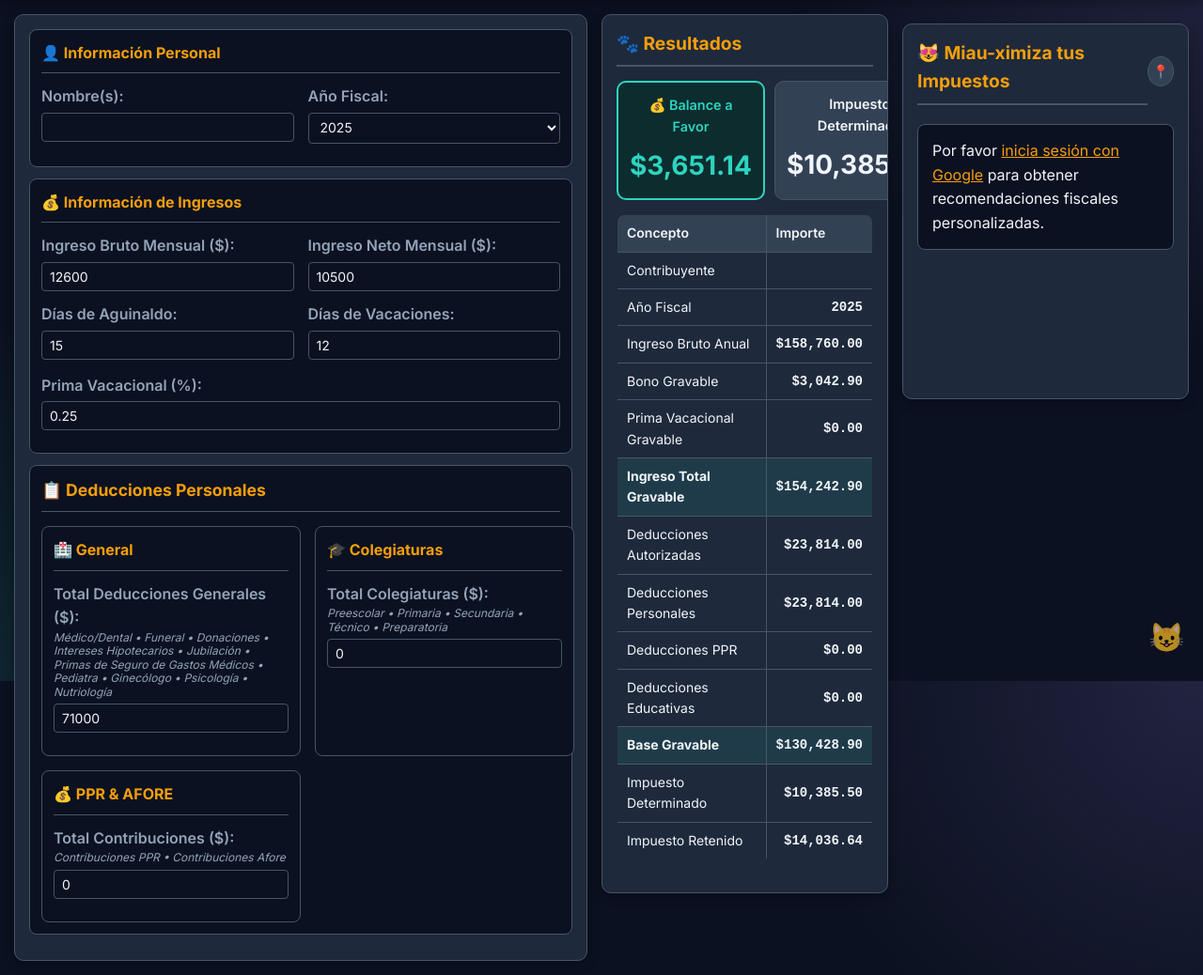
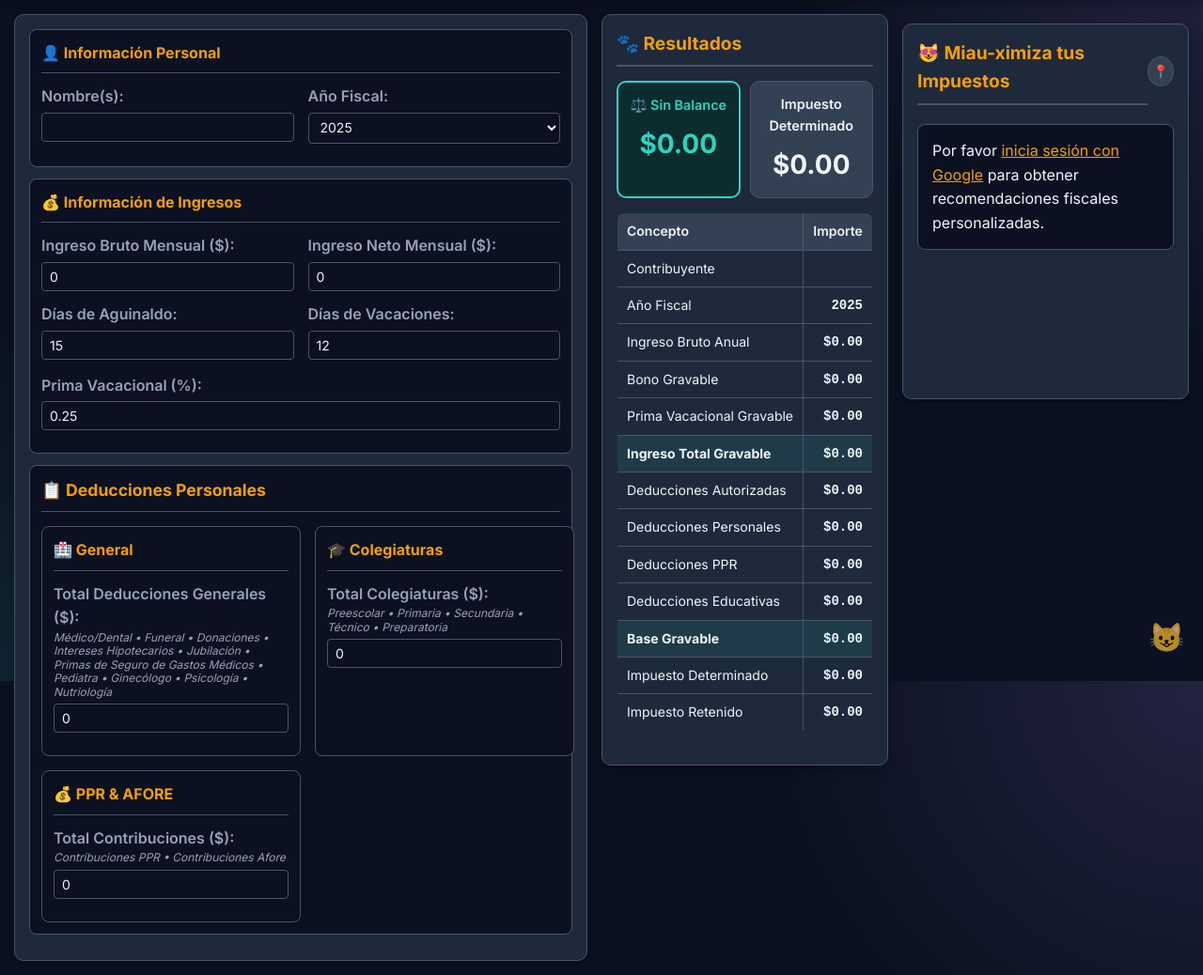
Before and after one commit to iam-oov/mimo, a FastAPI app: page /calculator in a window 1280 px wide. Shown: the part 75-1113 px from the top of the page at 94% size. Run offline with FastAPI, Linux system fonts and the light colour scheme.

Commit message:
fix: Reset default values for income and deductions inputs to zero for better user experience

```diff
--- a/templates/calculator.html
+++ b/templates/calculator.html
@@ -539,11 +539,11 @@
                         <div class="form-row">
                             <div class="form-group">
                                 <label for="monthly_gross_income">Ingreso Bruto Mensual ($):</label>
-                                <input type="number" id="monthly_gross_income" name="monthly_gross_income" step="0.01" min="0" value="12600">
+                                <input type="number" id="monthly_gross_income" name="monthly_gross_income" step="0.01" min="0" value="0">
                             </div>
                             <div class="form-group">
                                 <label for="monthly_net_income">Ingreso Neto Mensual ($):</label>
-                                <input type="number" id="monthly_net_income" name="monthly_net_income" step="0.01" min="0" value="10500">
+                                <input type="number" id="monthly_net_income" name="monthly_net_income" step="0.01" min="0" value="0">
                             </div>
                         </div>
                         <div class="form-row">
@@ -573,7 +573,7 @@
                                     <div class="form-group">
                                         <label for="general_deductions">Total Deducciones Generales ($):</label>
                                         <small class="input-subtitle">Médico/Dental • Funeral • Donaciones • Intereses Hipotecarios • Jubilación • Primas de Seguro de Gastos Médicos • Pediatra • Ginecólogo • Psicología • Nutriología</small>
-                                        <input type="number" id="general_deductions" name="general_deductions" step="0.01" min="0" value="71000">
+                                        <input type="number" id="general_deductions" name="general_deductions" step="0.01" min="0" value="0">
                                     </div>
                                 </div>
                             </div>
```
